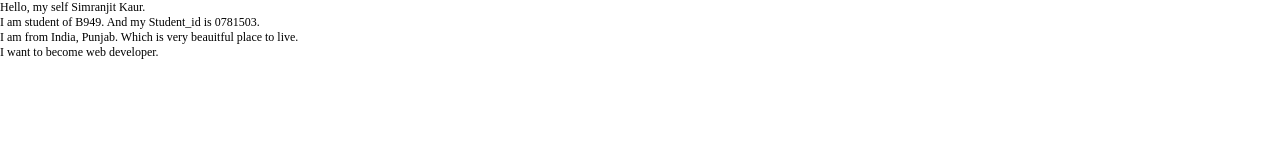
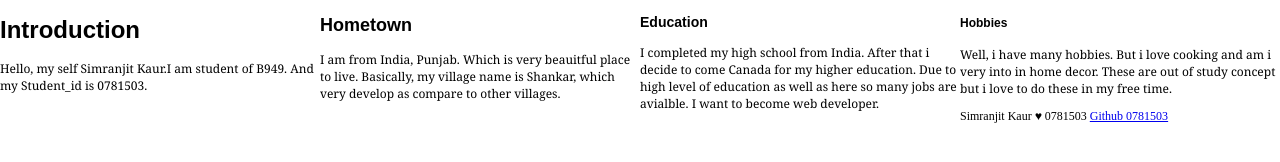
Before and after one commit to SimranjitKaur07/WEB301_Spring_Assignments, a plain HTML site: page index.html in a window 1280 px wide. Drawn offline with Linux system fonts and the light colour scheme; files that its build step writes are made by us from their sources.

Commit message:
HTML, CSS

```diff
--- a/css/styles.css
+++ b/css/styles.css
@@ -3,3 +3,19 @@ html, body{
     padding: 0;
     font-size: 12px;
 }
+.column{
+    float: left;
+    width: 25%;
+}
+.row.after {
+    content: "";
+    display: table;
+    clear: both;
+}
+h1,h2,h3,h4{
+    font-weight: bold;
+    font-family: sans-serif;
+}
+p{
+    font-family: Georgia, 'Times New Roman', Times, serif;
+}
--- a/index.html
+++ b/index.html
@@ -11,18 +11,31 @@
 
 <body>
   <script type="text/javascript" src="js/script.js"></script>
-  <div>
-   Hello, my self Simranjit Kaur.
+  <div class="row">
+  <div class="column">
+    <h1>Introduction</h1>
+   <p>Hello, my self Simranjit Kaur.I am student of B949. And my Student_id is 0781503.</p>
   </div>
-  <div>
-    I am student of B949. And my Student_id is 0781503.
+  <div class="column">
+    <h2>Hometown</h2>
+    <p>I am from India, Punjab. Which is very beauitful place to live. Basically, my village name is Shankar, which very develop as compare to other villages.</p>
   </div>
-  <div>
-    I am from India, Punjab. Which is very beauitful place to live.
+  <div class="column">
+   <h3>Education</h3>
+   <p>I completed my high school from India. After that i decide to come Canada for my higher education. Due to high level of education as well as here so many
+     jobs are avialble. I want to become web developer.
+   </p>
   </div>
-  <div>
-    I want to become web developer.
+  <div class="column">
+    <h4>Hobbies</h4>
+    <p>Well, i have many hobbies. But i love cooking and am i very into in home decor. These are out of study concept but i love to do these in my free time.</p>
+
+  </div>
   </div>
 </body>
+<footer>
+  Simranjit Kaur &hearts; 0781503 <a href="https://github.com/SimranjitKaur07/WEB301_Spring_Assignments">Github 0781503</a>
+
+</footer>
 
 </html>
```
